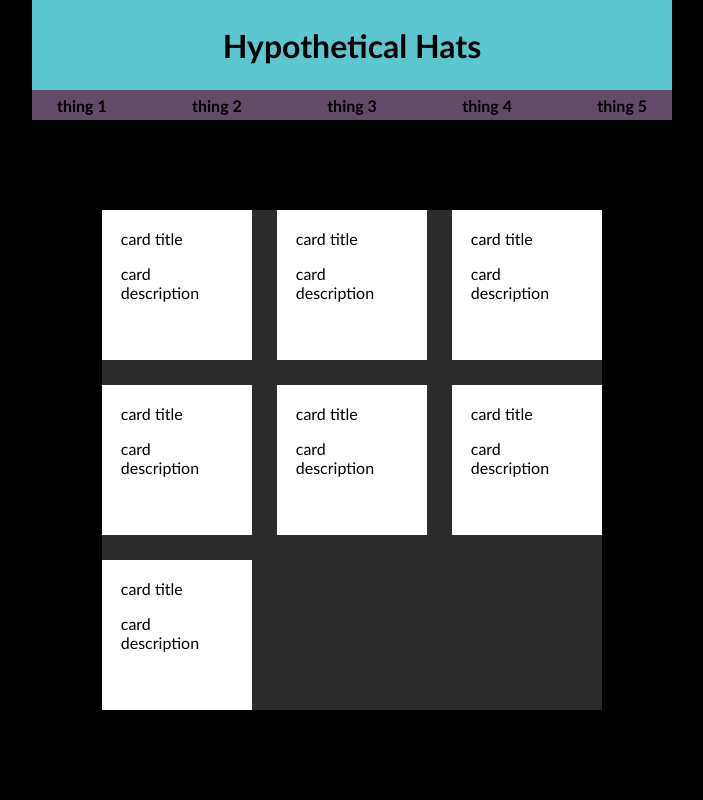
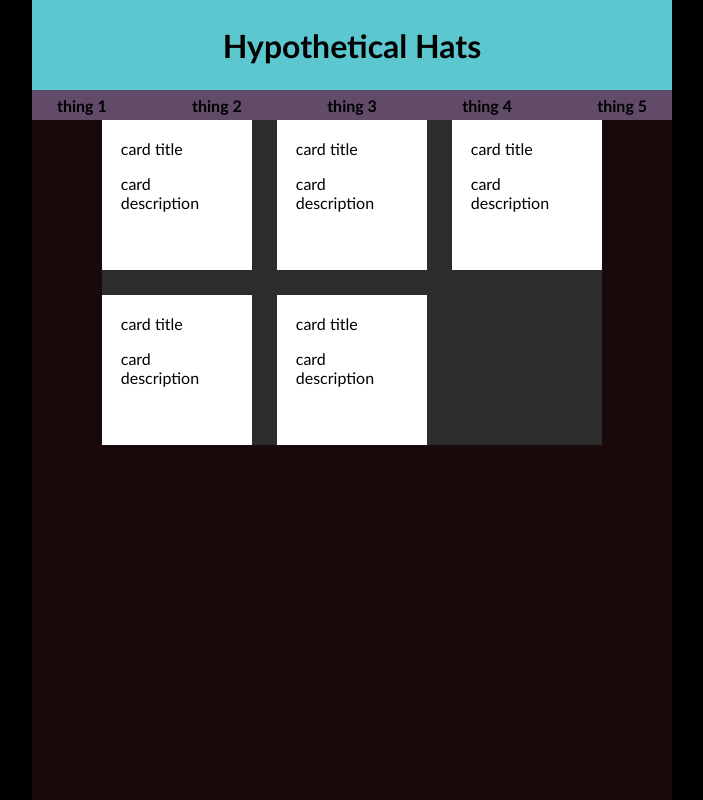
Before and after one commit to jzcdx/ecommerce, a Flask app: page / in a window 1280 px wide. Shown: the whole page, without its empty margins (288-991 px from the left). Run offline with Flask 2, Linux system fonts and the light colour scheme.

Commit message:
the grid product display works well enough. I need to seriously stop working on this

```diff
--- a/static/css/index.css
+++ b/static/css/index.css
@@ -70,21 +70,21 @@ body::-webkit-scrollbar {
 
 
 .items-container {
-    background-color:black;
+    background-color:transparent;
     width:100%;
     height:100%;
 
 
     display:flex;
-    flex-wrap:wrap;
-    justify-content:center;
+    flex-direction:column;
+    justify-content:flex-start;
     align-items:center;
 }
 
 .main-area {
     width:100%;
     height:85%;
-    background-color:white;
+    background-color:rgb(26, 9, 9);
 
     display:flex;
 
```
Also changed, not shown: templates/index.html (+6 -2 lines).
